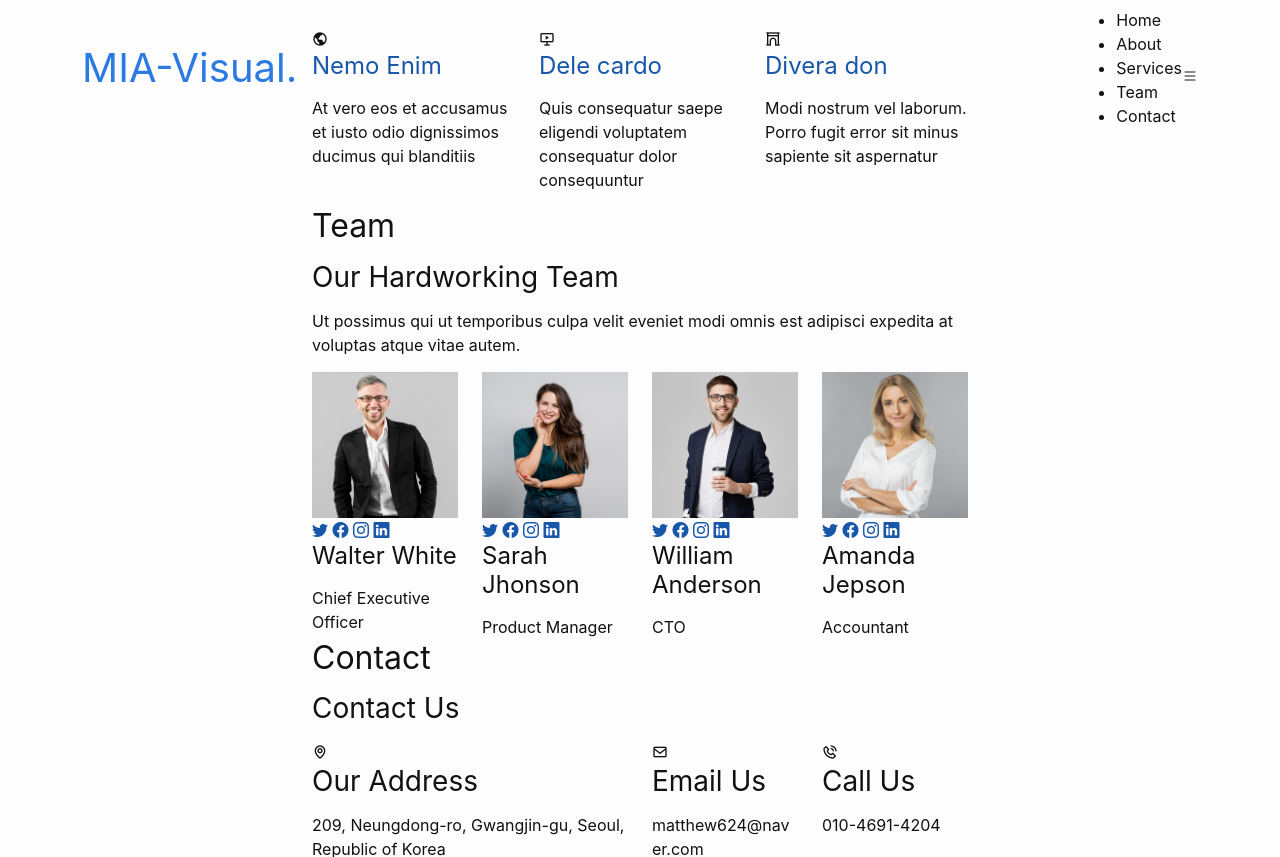
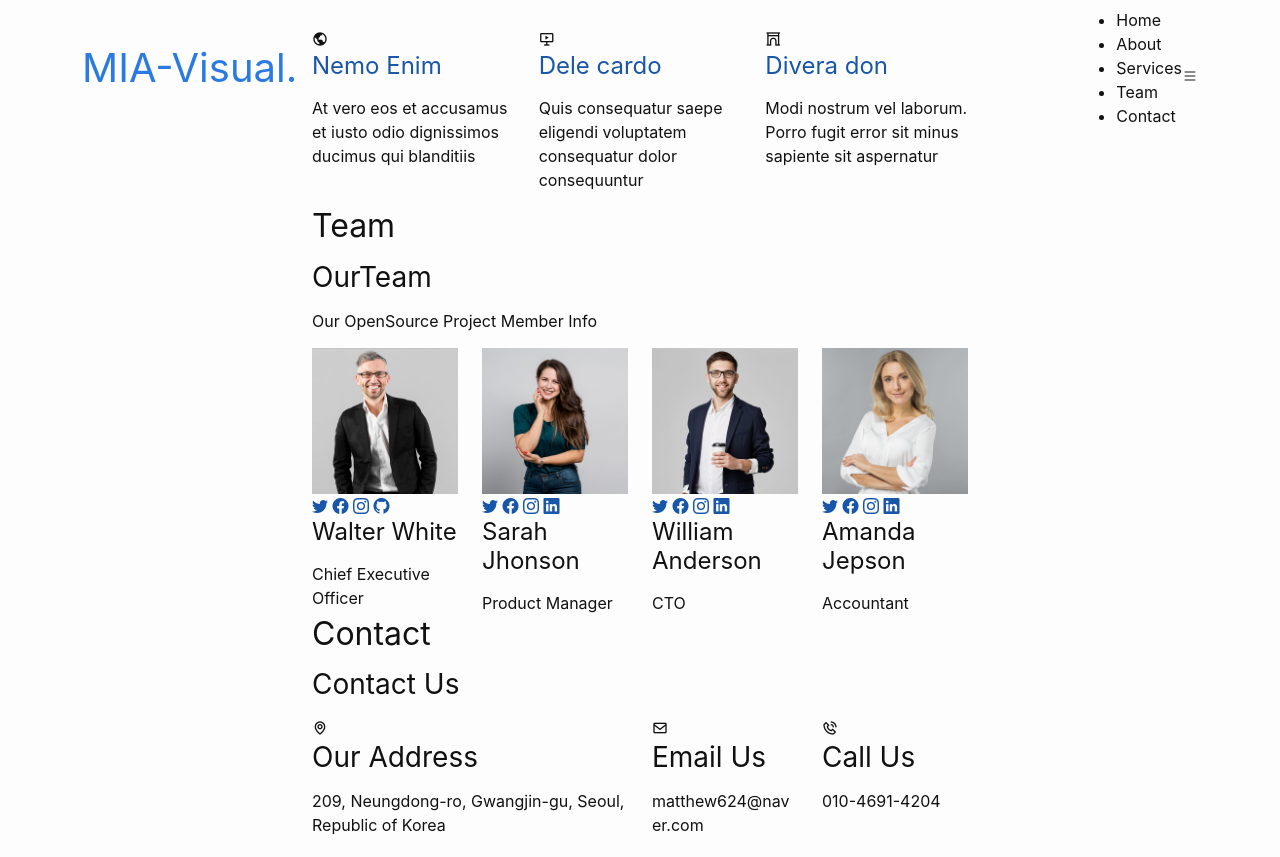
Before and after one commit to JooYoung-23/MIA-Visual, a Jekyll site: the page built from index.md, in a window 1280 px wide and 900 px high, scrolled down 1944 px, cut to the strip 0-857 px from the top of the window. Built offline with Jekyll 4.4.1, drawn with Linux system fonts in a browser that asks for light colours; our own code applies the rules of GitHub Pages for plain Markdown files.

Commit message:
Update home.html

```diff
--- a/_layouts/home.html
+++ b/_layouts/home.html
@@ -273,8 +273,8 @@ published: true
 
         <div class="section-title">
           <h2>Team</h2>
-          <h3>Our Hardworking <span>Team</span></h3>
-          <p>Ut possimus qui ut temporibus culpa velit eveniet modi omnis est adipisci expedita at voluptas atque vitae autem.</p>
+          <h3>Our<span>Team</span></h3>
+          <p>Our OpenSource Project Member Info</p>
         </div>
 
         <div class="row">
@@ -287,7 +287,7 @@ published: true
                   <a href=""><i class="bi bi-twitter"></i></a>
                   <a href=""><i class="bi bi-facebook"></i></a>
                   <a href=""><i class="bi bi-instagram"></i></a>
-                  <a href=""><i class="bi bi-linkedin"></i></a>
+                  <a href=""><i class="bi bi-github"></i></a>
                 </div>
               </div>
               <div class="member-info">
```
